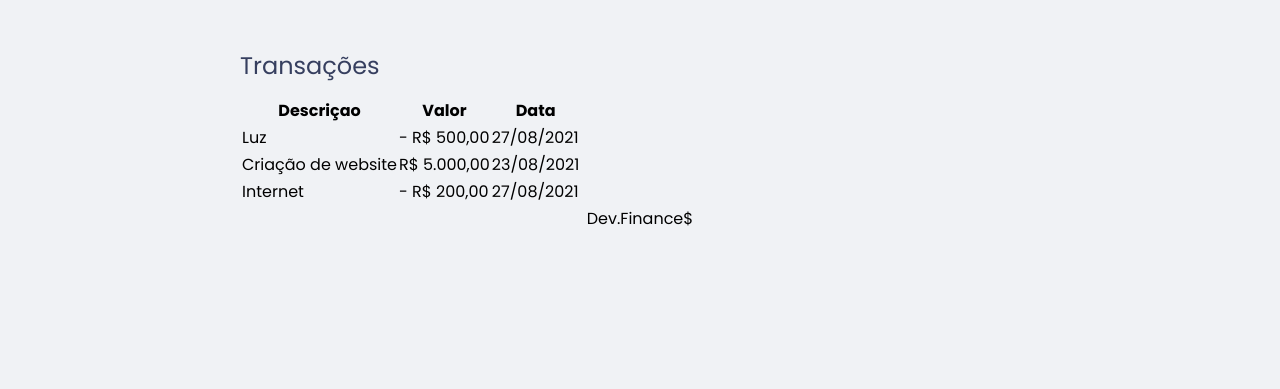
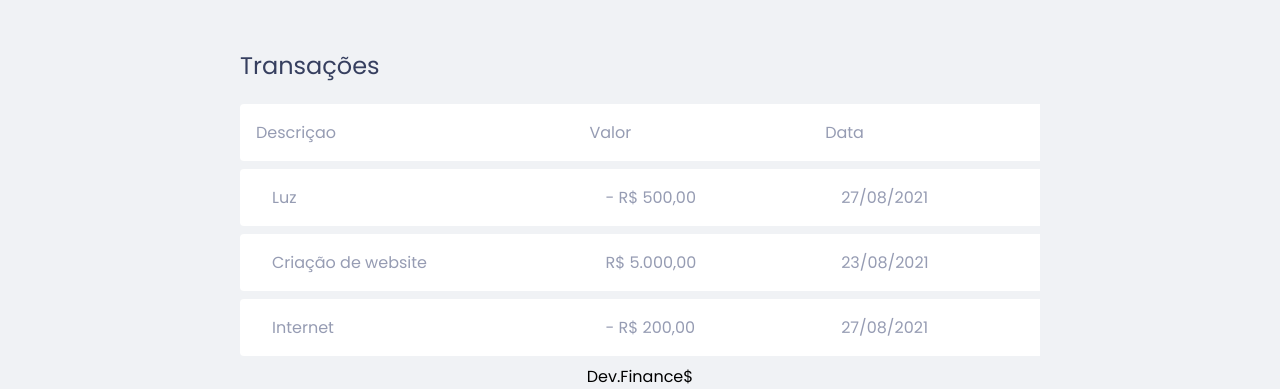
Before and after one commit to Rafael-Alcides/Project_Dev_Finances, a plain HTML site: page index.html in a window 1280 px wide. Shown: the part 638-1027 px from the top of the page. Before the commit the page ends 869 px from the top, so only its background shows below. Drawn offline with Linux system fonts and the light colour scheme.

Commit message:
Update style.css

```diff
--- a/style.css
+++ b/style.css
@@ -70,6 +70,30 @@ header{
     background: #49aa26;
     color: white;
 }
+/*Table =======================*/
+#data-table {
+    width: 100%;
+   border-spacing: 0 0.5rem;
+   color: #969cb3;
+}
+
+table th {
+    background: white;
+    font-weight: normal;
+    padding: 1rem;
+    text-align: left;
+
+}
+
+table td {
+    background: white;
+    padding: 1rem 2rem;
+}
+
+table thead tr th:first-child,
+table tbody tr td:first-child {
+    border-radius: 0.25rem 0 0 0.25rem;
+}
 /*Footer =======================*/
 footer {
     text-align: center;
```
